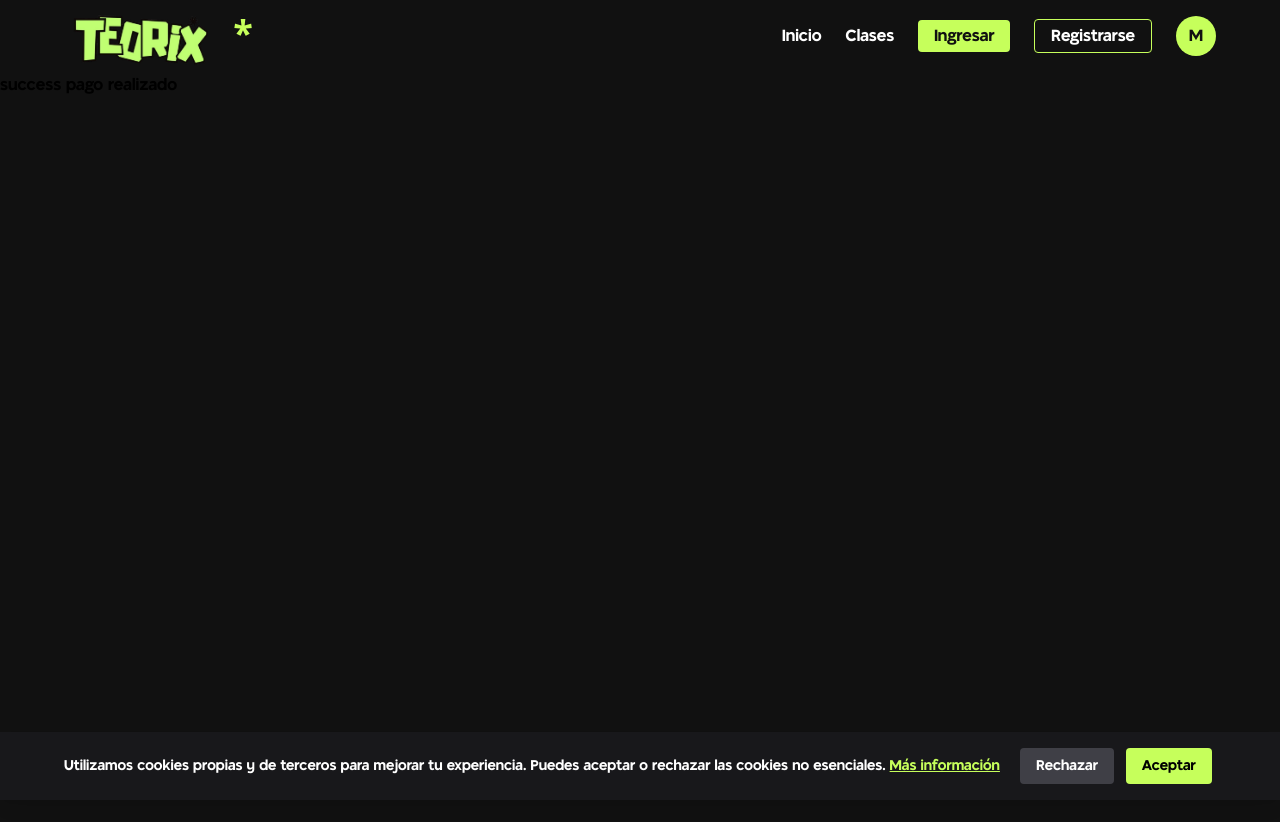
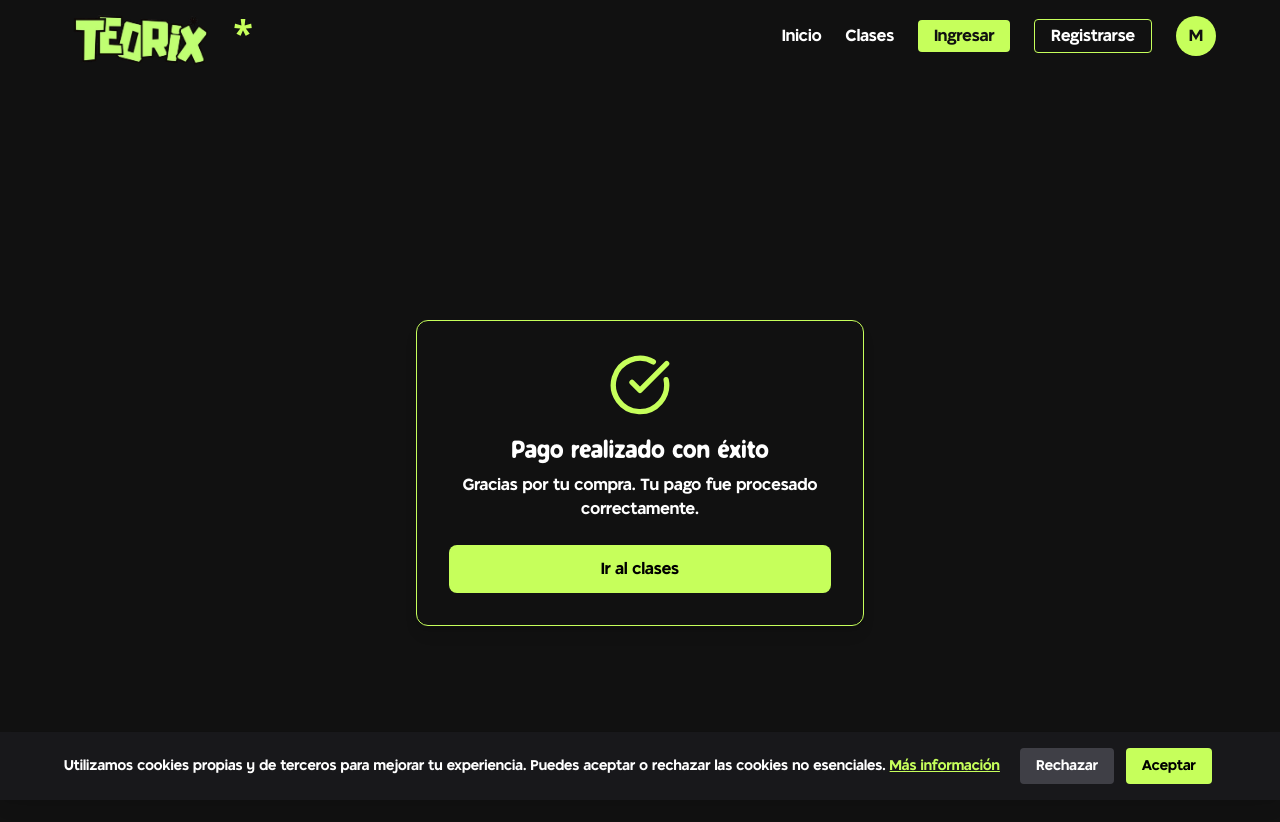
Before and after one commit to theorix25-bit/Teorix, a Next.js app: page /success in a window 1280 px wide. Shown: the top 822 px of the page. Before the commit the page ends 800 px from the top, so only its background shows below. Built offline with nearby package versions, Linux system fonts and the light colour scheme; no server answers.

Commit message:
mejoras de la pagina success

```diff
--- a/app/success/page.tsx
+++ b/app/success/page.tsx
@@ -1,9 +1,31 @@
-import React from 'react'
+"use client";
+import React from "react";
+import Link from "next/link";
+import { CheckCircle } from "lucide-react";
 
-function success() {
+export default function Success() {
   return (
-    <div>success pago realizado</div>
-  )
+    <main className="min-h-screen flex flex-col items-center justify-center px-6 text-center">
+      <div className=" border border-lima shadow-lg rounded-xl p-8 max-w-md w-full">
+        <CheckCircle className="w-16 h-16 text-lima mx-auto mb-4" />
+
+        <h1 className="text-2xl font-semibold mb-2 text-white">
+          Pago realizado con éxito
+        </h1>
+
+        <p className="text-white mb-6">
+          Gracias por tu compra. Tu pago fue procesado correctamente.
+        </p>
+
+        <div className="flex flex-col gap-3">
+          <Link
+            href="/clases"
+            className="w-full py-3 rounded-lg bg-lima text-black font-medium hover:bg-lima/70 transition"
+          >
+            Ir al clases
+          </Link>
+        </div>
+      </div>
+    </main>
+  );
 }
-
-export default success
```
